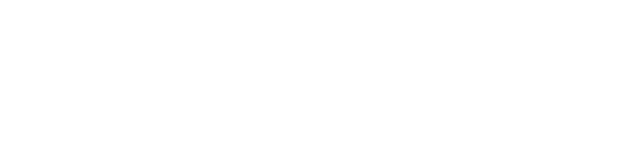
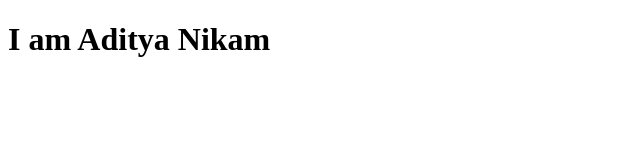
Before and after one commit to aditya-nikam-AIDS/JavaScript, a plain HTML site: page index.html in a window 1280 px wide. Shown: the whole page, without its empty margins (0-640 px from the left). Drawn offline with Linux system fonts and the light colour scheme.

Commit message:
Added Features

```diff
--- a/index.html
+++ b/index.html
@@ -3,9 +3,11 @@
 <head>
     <meta charset="UTF-8">
     <meta name="viewport" content="width=device-width, initial-scale=1.0">
-    <title>Document</title>
+    <title>Document 2</title>
+
+
 </head>
 <body>
-
+    <h1>I am Aditya Nikam</h1>
 </body>
 </html>
```
